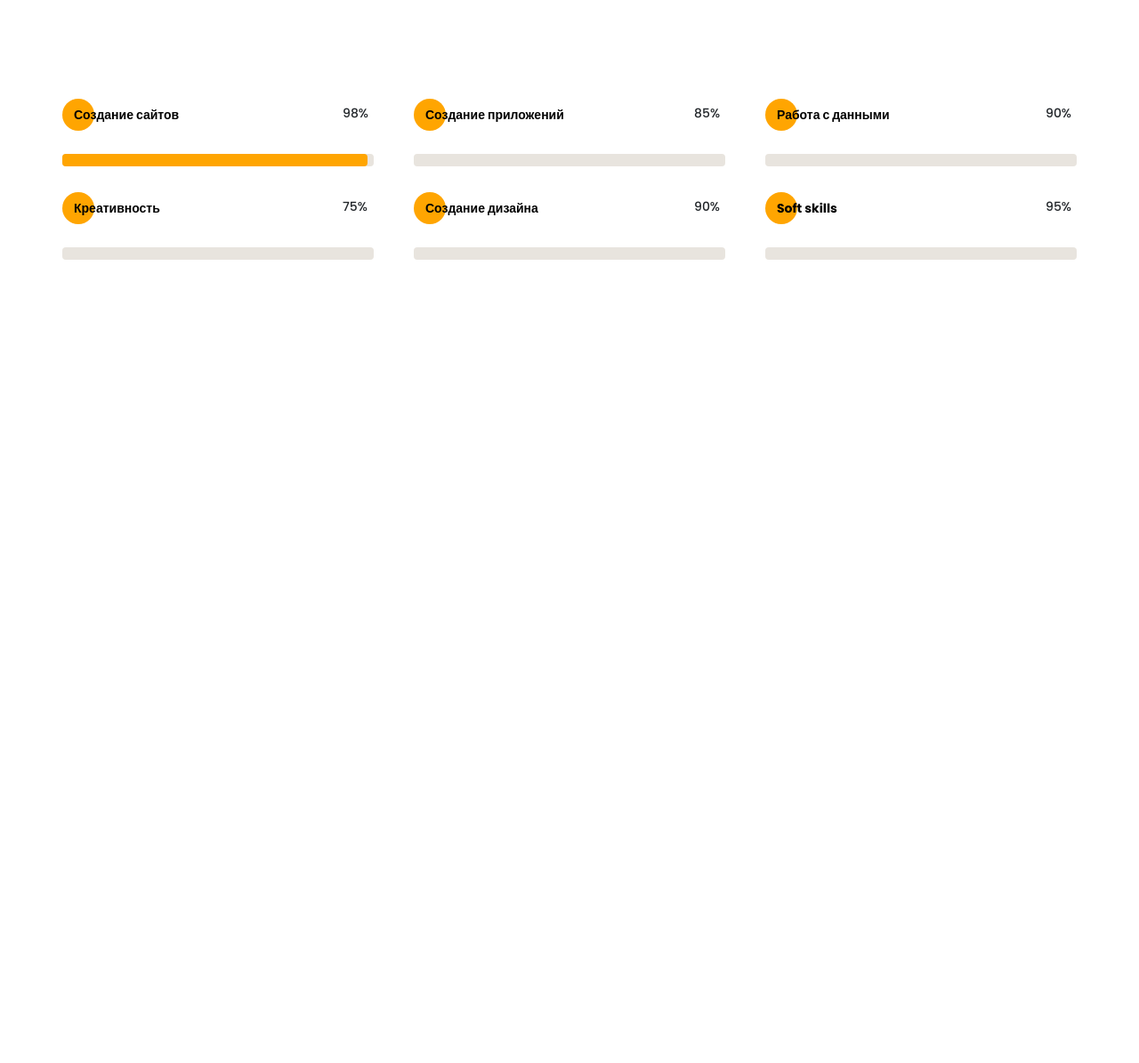
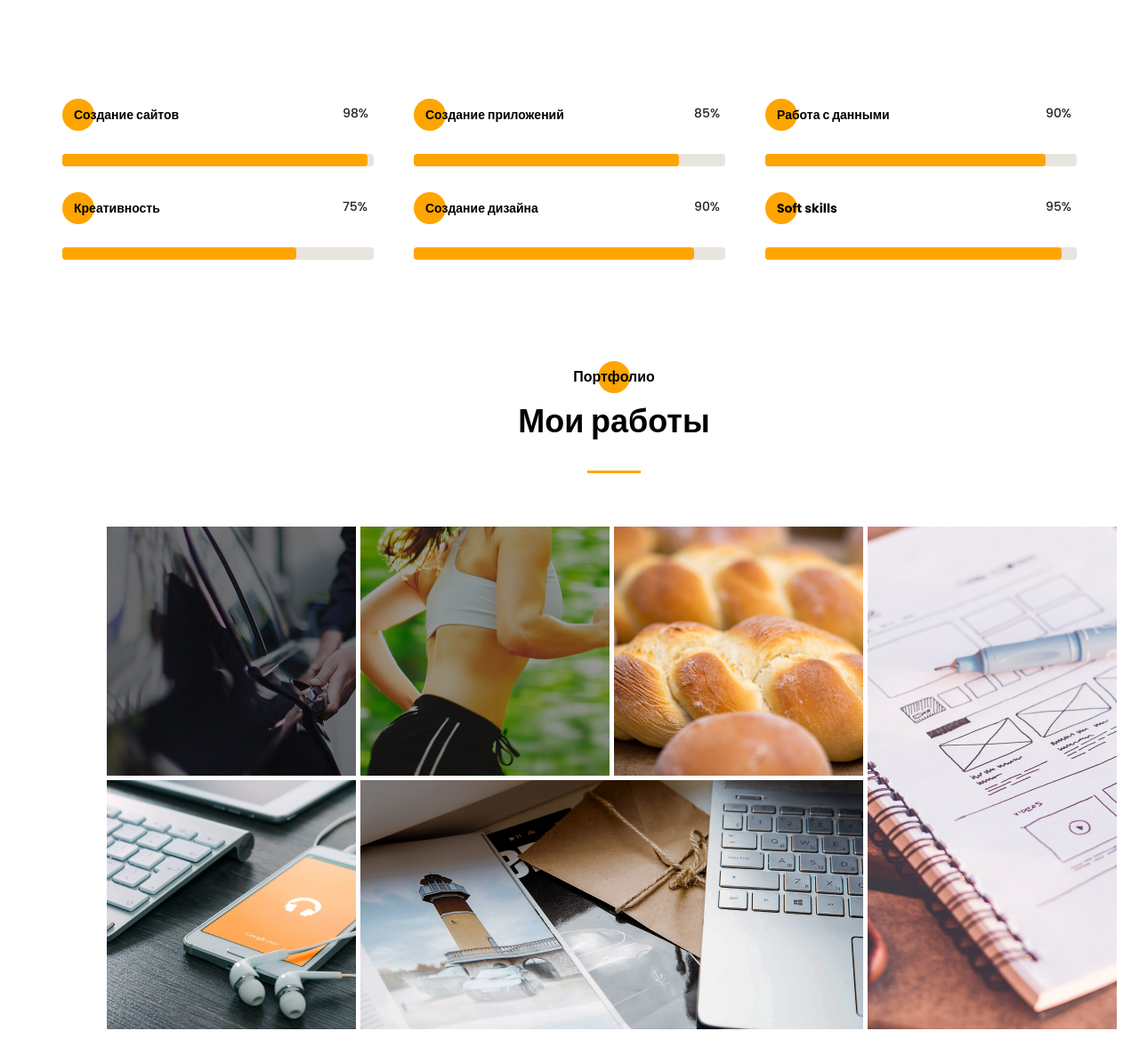
Before and after one commit to AndrDavik/Portfolio, a website: page src/index.html in a window 1280 px wide. Shown: the part 3076-4271 px from the top of the page at 89% size. Before the commit the page ends 3368 px from the top, so only its background shows below. Drawn offline with Linux system fonts and the light colour scheme.

Commit message:
add section portfolio

```diff
--- a/src/index.html
+++ b/src/index.html
@@ -177,8 +177,8 @@
 
     <section class="resume">
         <div class="container">
-            <h2 class="title title_fz16 resume__title">Опыт</h2>
-            <div class="title resume__subtitle">Чем я буду полезна</div>
+            <h2 class="title title_fz16 title__section-title">Опыт</h2>
+            <div class="title title__section-subtitle">Чем я буду полезна</div>
             <div class="divider"></div>
 
             <div class="resume__wrapper">
@@ -254,8 +254,8 @@
 
     <section class="skills">
         <div class="container">
-            <h2 class="title title_fz16 resume__title">Навыки</h2>
-            <div class="title resume__subtitle">Что я использую в работе</div>
+            <h2 class="title title_fz16 title__section-title">Навыки</h2>
+            <div class="title title__section-subtitle">Что я использую в работе</div>
             <div class="divider"></div>
 
             <div class="skills__wrapper">
@@ -323,38 +323,67 @@
                         <div class="title title_fz14 skills__ratings-title">Создание приложений</div>
                         <div class="skills__ratings-counter">85%</div>
                         <div class="skills__ratings-line">
-                            <span"></span>
+                            <span></span>
                         </div>
                     </div>
                     <div class="skills__ratings-item">
                         <div class="title title_fz14 skills__ratings-title">Работа с данными</div>
                         <div class="skills__ratings-counter">90%</div>
                         <div class="skills__ratings-line">
-                            <span"></span>
+                            <span></span>
                         </div>
                     </div>
                     <div class="skills__ratings-item">
                         <div class="title title_fz14 skills__ratings-title">Креативность</div>
                         <div class="skills__ratings-counter">75%</div>
                         <div class="skills__ratings-line">
-                            <span"></span>
+                            <span></span>
                         </div>
                     </div>
                     <div class="skills__ratings-item">
                         <div class="title title_fz14 skills__ratings-title">Создание дизайна</div>
                         <div class="skills__ratings-counter">90%</div>
                         <div class="skills__ratings-line">
-                            <span"></span>
+                            <span></span>
                         </div>
                     </div>
                     <div class="skills__ratings-item">
                         <div class="title title_fz14 skills__ratings-title">Soft skills</div>
                         <div class="skills__ratings-counter">95%</div>
                         <div class="skills__ratings-line">
-                            <span"></span>
+                            <span></span>
                         </div>
                     </div>
                 </div>
+            </div>
+        </div>
+    </section>
+
+    <section class="portfolio">
+        <div class="container">
+            <h2 class="title title_fz16 title__section-title">Портфолио</h2>
+            <div class="title title__section-subtitle">Мои работы</div>
+            <div class="divider"></div>
+
+            <div class="portfolio__wrapper">
+                <a href="#" class="portfolio__item">
+                    <img src="img/works/uber.jpg" alt="uber">
+                </a>
+                <a href="#" class="portfolio__item">
+                    <img src="img/works/pulse.jpg" alt="pulse">
+                </a>
+                <a href="#" class="portfolio__item">
+                    <img src="img/works/bread.jpg" alt="bread">
+                </a>
+                <a href="#" class="portfolio__item vertical">
+                    <img src="img/works/plans.jpg" alt="plans">
+                </a>
+                <a href="#" class="portfolio__item">
+                    <img src="img/works/ipad.jpg" alt="ipad">
+                </a>
+                <a href="#" class="portfolio__item horizontal">
+                    <img src="img/works/mac.jpg" alt="mac">
+                </a>
             </div>
         </div>
     </section>
--- /dev/null
+++ b/src/sass/blocks/_portfolio.scss
@@ -0,0 +1,29 @@
+.portfolio {
+    padding: 120px;
+    &__wrapper {
+        margin-top: 60px;
+        display: grid;
+        grid-template: repeat(2, 280px) / repeat(4, 280px);
+        grid-auto-rows: 280px;
+        gap: 5px;
+        .vertical {
+            grid-row: 1/3;
+            grid-column: 4/5;
+        }
+        .horizontal {
+            grid-row: 2/3;
+            grid-column: 2/4;
+        }
+    }
+    &__item {
+        transition: all 0.6s;
+        img {
+            width: 100%;
+        }
+        &:hover {
+            transform: scale(1.05);
+            filter: contrast(120%);
+        }
+    }
+
+}
--- a/src/sass/blocks/_resume.scss
+++ b/src/sass/blocks/_resume.scss
@@ -1,18 +1,5 @@
 .resume {
     padding-top: 120px;
-    &__title {
-        position: relative;
-        text-align: center;
-        @include before_circle;
-        &:before {
-            top: -6px;
-            left: 50%;
-            transform: translateX(-50%);
-        }
-    }
-    &__subtitle {
-        text-align: center;
-    }
     &__wrapper {
         padding: 60px 65px 0 65px;
         display: grid;
--- a/src/sass/blocks/_title.scss
+++ b/src/sass/blocks/_title.scss
@@ -18,4 +18,17 @@
     &_fz48 {
         font-size: 48px;
     }
+    &__section-title {
+        position: relative;
+        text-align: center;
+        @include before_circle;
+        &:before {
+            top: -6px;
+            left: 50%;
+            transform: translateX(-50%);
+        }
+    }
+    &__section-subtitle {
+        text-align: center;
+    }
 }
--- a/src/sass/style.scss
+++ b/src/sass/style.scss
@@ -30,3 +30,4 @@
 @import 'blocks/about';
 @import 'blocks/resume';
 @import 'blocks/skills';
+@import 'blocks/portfolio';
```
Also changed, not shown: dist/css/style.min.css, dist/img/works/mac.jpg (added), dist/index.html, src/css/style.min.css, src/img/works/mac.jpg (added), 1 other file.
